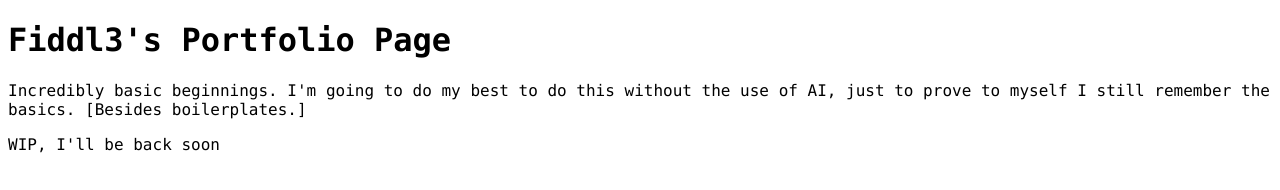
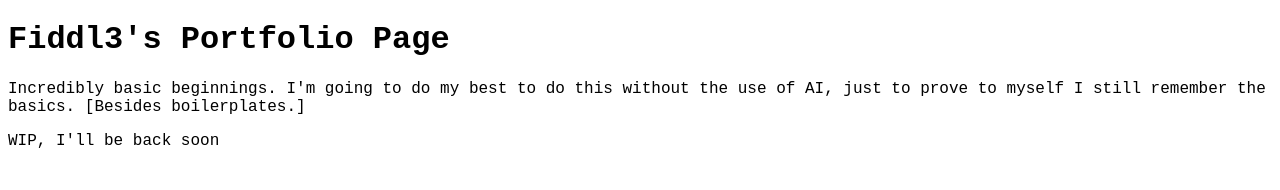
Before and after one commit to LikeADarnFiddle/LikeADarnFiddle.github.io, a plain HTML site: page index.html in a window 1280 px wide. Drawn offline with Linux system fonts and the light colour scheme; a script that the page names is missing; a web font is replaced by a local one.

Commit message:
i dont know if the fallback is right

```diff
--- a/styles/index.css
+++ b/styles/index.css
@@ -1,5 +1,5 @@
 html {
-	font-family: bfStyleFont, "Lucida Console", monospace;
+	font-family: bfStyleFont, "Courier New", monospace;
 }
 
 
```
